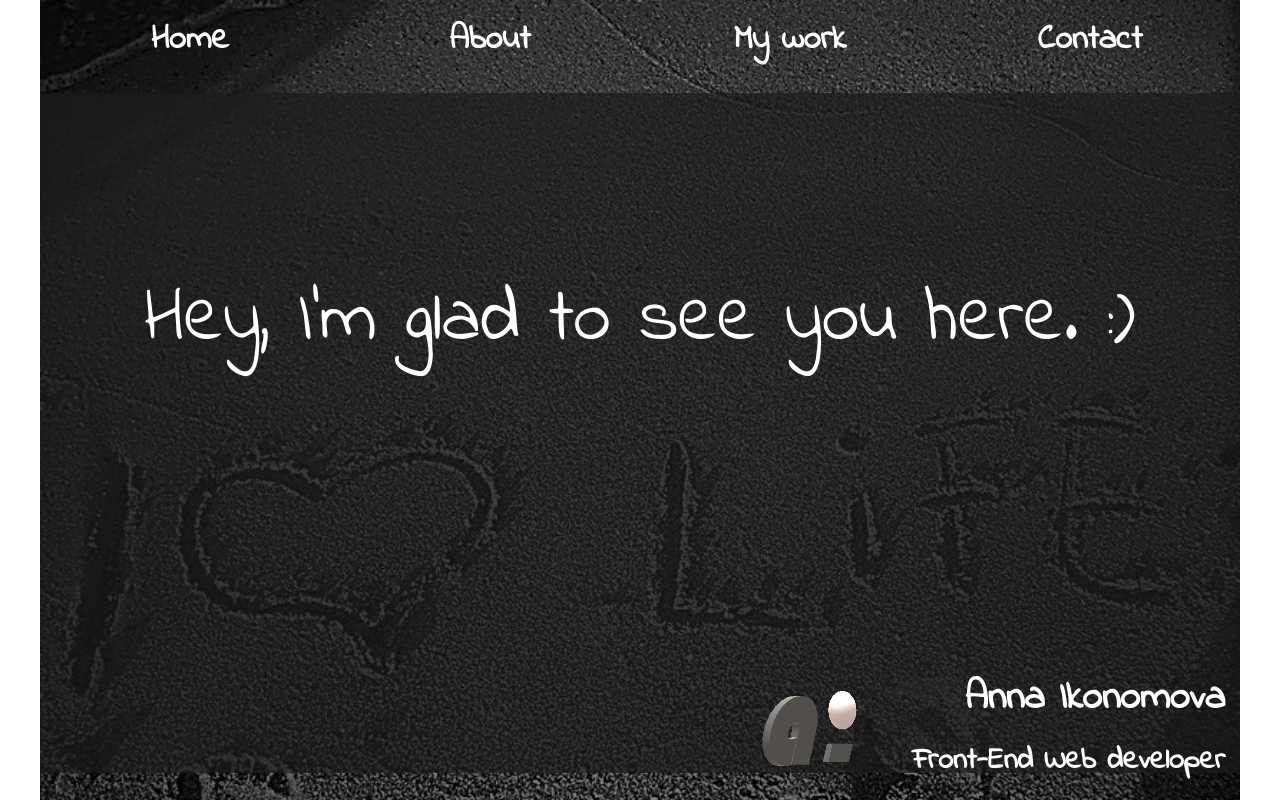
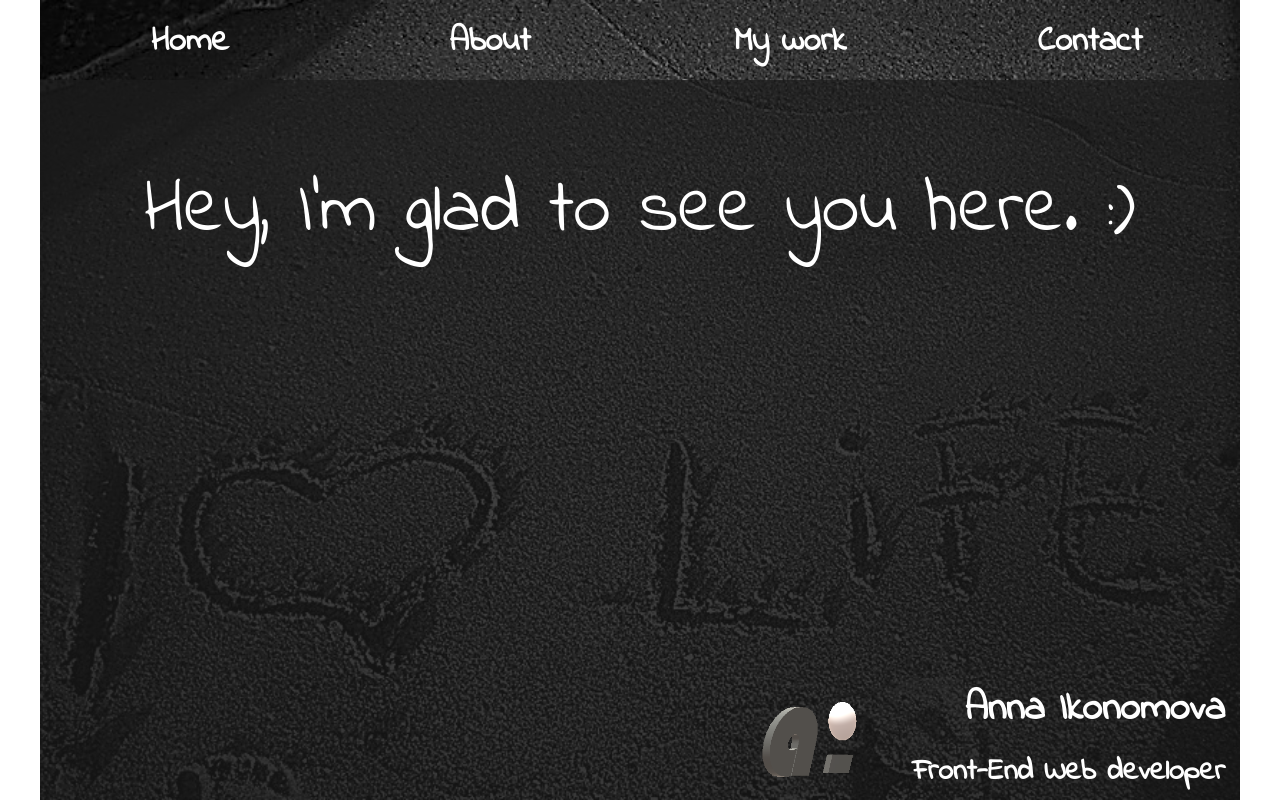
Before and after one commit to anikonomova/Portfolio, a React (Create React App) app: page / in a window 1280 px wide. Built offline with nearby package versions, Linux system fonts and the light colour scheme.

Commit message:
Fix Home component's divs

```diff
--- a/src/App.css
+++ b/src/App.css
@@ -20,13 +20,19 @@
 }
 /*-------The logo and title position--------*/
 
+.boxhome {
+  display: flex;
+  flex-wrap: wrap;
+  width: 100%;
+  height: 100%;
+}
+
 .boxheading {
   display: block;
   color: white;
   width: 100%;
-  max-height: 20%;
-  height: 16vh;
-  padding-top: 12vh;
+  height: 20%;
+  padding-top: 15vh;
 }
 
 .App-logo {
@@ -50,11 +56,16 @@
 }
 
 .hello {
-  animation: slidein;
-  animation-duration: 4s;
   font-family: 'Indie Flower', cursive;
   font-size: calc(12px + 8vmin);
   padding-bottom: 25vh;
+  width: 100%;
+  height: 80%;
+}
+
+.helloText {
+  animation: slidein;
+  animation-duration: 5s;
 }
 /*-------The Navigation design--------*/
 
@@ -67,7 +78,7 @@
   font-weight: bolder;
   width:25%;
   cursor: pointer;
-  padding-top: 15px;
+  padding-top: 17px;
   font-family: 'Indie Flower', cursive;
 }
 .navigation:hover {
@@ -82,19 +93,17 @@
   display: block;
   margin-left: 0px;
   width: 100%;
-  max-height: 15vh;
+  height: 10%;
 }
 
 /*-------handle the main box----*/
 .boxmain {
   width: 100%;
   display: block;
-  top: 20%;
   color: white;
   background-color: rgba(28,28,28,0.7);
   font-size: calc(10px + 2vmin);
-  height: 85vh;
-  vertical-align: baseline;
+  height: 90%;
 }
 
 /*----------------About component-------------*/
@@ -103,7 +112,8 @@
   display: block;
   margin-right: 20px;
   float: right;
-  width: 12%;
+  width: 13%;
+  min-width: 13%;
   height:25vh;
 }
 
--- a/src/Home.js
+++ b/src/Home.js
@@ -5,14 +5,18 @@ import logo from './logo.png';
 class Home extends Component {
   render() {
     return (
-      <div className="boxheading">
-      <p className='hello'>Hey, I'm glad to see you here. :)</p>
+      <div className="boxhome">
+      <div className='hello'>
+      <p className='helloText'>Hey, I'm glad to see you here. :)</p>
+      </div>
+      <div className='boxheading'>
           <img src={logo} className="App-logo" alt="logo" />
           <header className="name">
           <h1> Anna Ikonomova </h1>
           <h2>Front-End Web developer</h2>
         </header>
         </div>
+        </div>
     );
   }
 }
```
